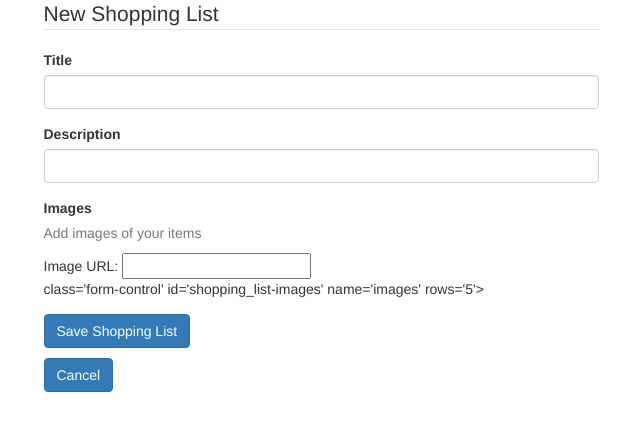
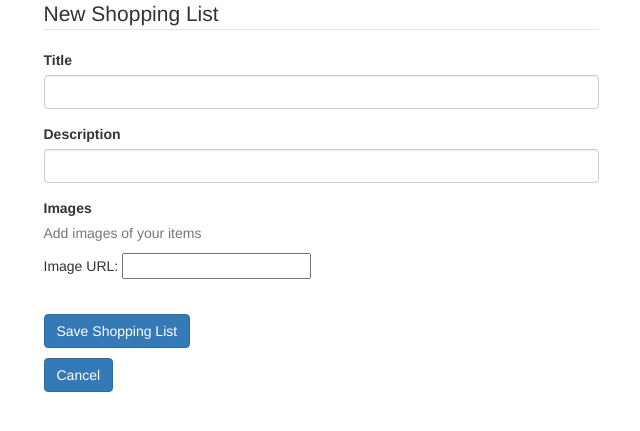
Before and after one commit to stasi815/Artisanal_Adornments, a Flask app: page /shopping_lists/new in a window 1280 px wide. Shown: the part 73-504 px from the top of the page, without its empty margins (319-959 px from the left). Run offline with Flask 2, Linux system fonts and the light colour scheme; some libraries are stand-ins or nearby versions.

Commit message:
image form

```diff
--- a/templates/partials/shopping_lists_form.html
+++ b/templates/partials/shopping_lists_form.html
@@ -15,9 +15,8 @@
     <div class='form-group'>
         <label for='shopping_list-images'>Images</label><br>
         <p class='text-muted'>Add images of your items</p>
-        Image URL: <input type="text" name="img_url"><br>
-        <div> class='form-control' id='shopping_list-images' name='images' rows='5'>{{ "\n".join(shopping_list.images) }}</div>
-    </div>
+        <div>Image URL: <input type="text" name="img_url"><br>{{ "\n".join(shopping_list.images) }}</div>
+    </div><br>
 </fieldset>
 
 <!-- BUTTON -->
```
